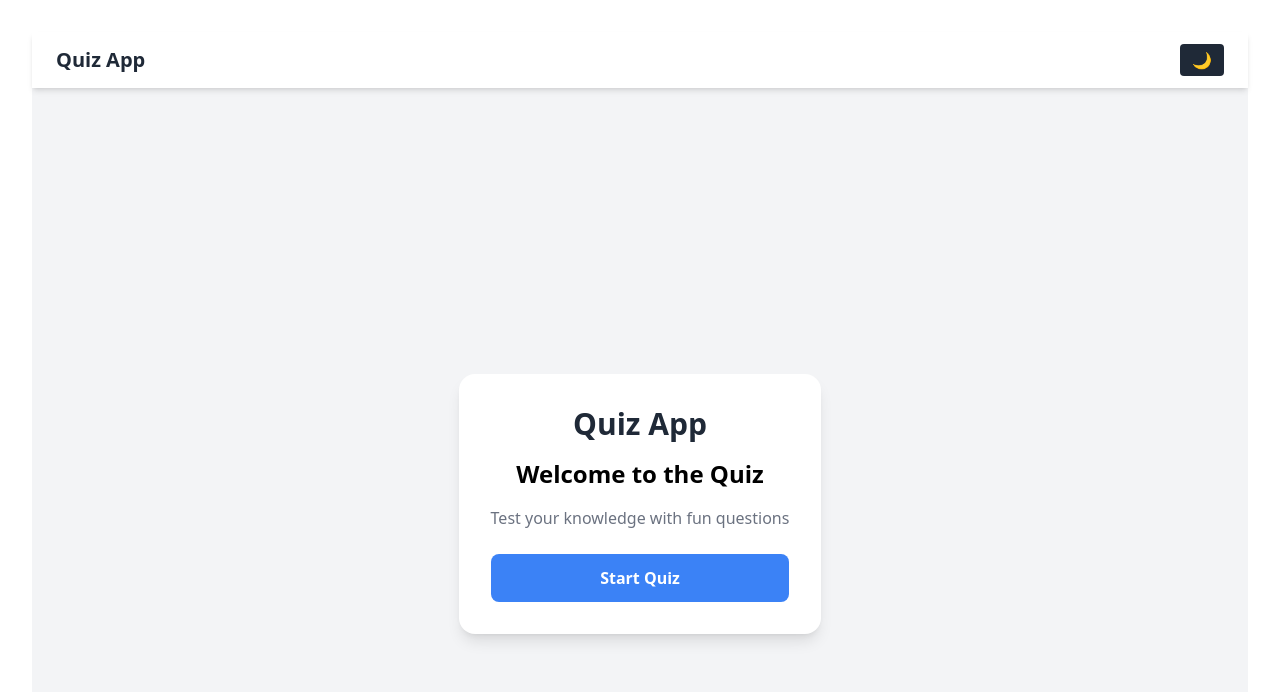
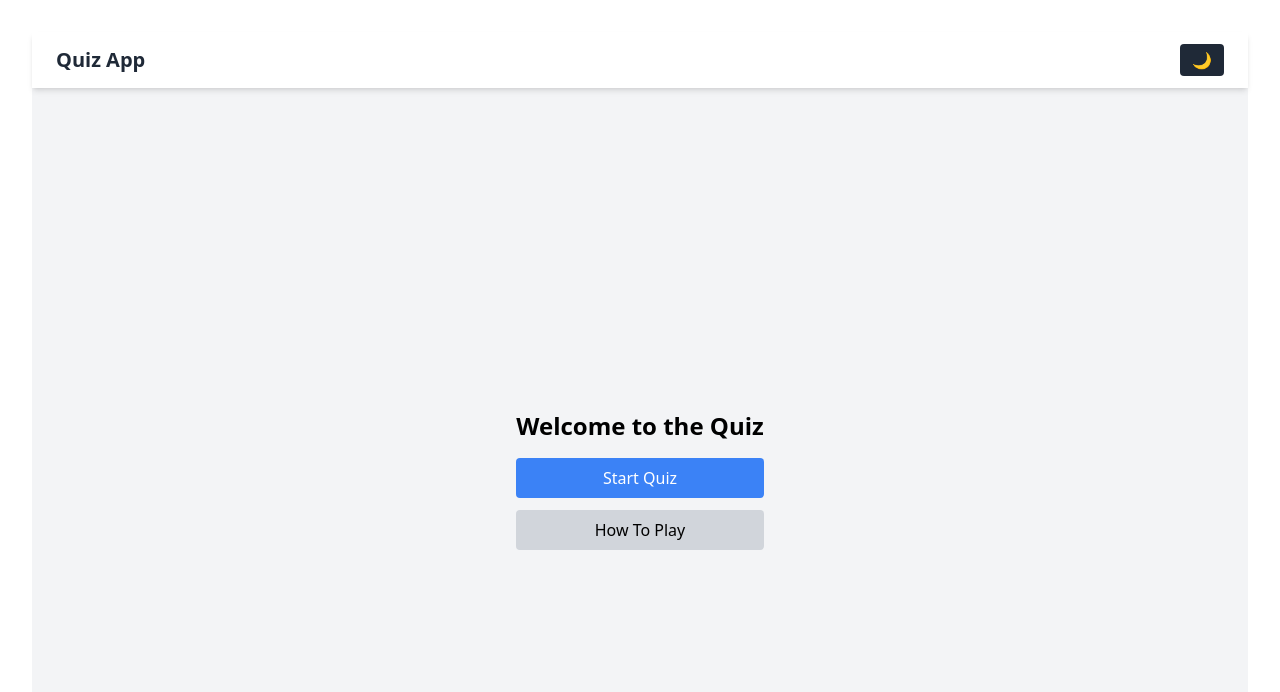
Before and after one commit to dpizzle38/quiz_project, a React (Vite) app: page / in a window 1280 px wide. Shown: the top 692 px of the page. Built offline with nearby package versions, Linux system fonts and the light colour scheme.

Commit message:
deleted the started and show result logic and replaced with a start screen state to facilitate seperation of views where users can read instructions in a seperate view

```diff
--- a/src/Features/Quizzes.jsx
+++ b/src/Features/Quizzes.jsx
@@ -5,8 +5,7 @@ import Result from './Result';
 const Quizzes = ({quizzes, onShuffle}) => {
     const[answers, setAnswers] = useState([]);
     const[currentIndex, setCurrentIndex] = useState(0);
-    const[showResult, setShowResult] = useState(false)
-    const[started, setStarted] = useState(false);
+    const[screen, setScreen] = useState("start");
 
 
     const handleAnswer = (option)=>{
@@ -24,45 +23,78 @@ const Quizzes = ({quizzes, onShuffle}) => {
     };
 
     const submit = () =>{
-        setShowResult(true)
+        setScreen("result")
     }
 
 
-    if(showResult){
+    if(screen === "result"){
         return <Result quizzes={quizzes} answers={answers}/>
+
     }
 
-    if(!started){
+    if(screen === "howto"){
       return(
-        <div className="min-h-screen flex items-center justify-center bg-gray-100 p-4">
-        <div className="bg-white shadow-lg rounded-2xl p-8 text-center max-w-md w-full">
-        <h1 className='text-3xl font-bold mb-4 text-gray-800'>Quiz App</h1>
-        <h2 className='text-2xl font-bold mb-4' >Welcome to the Quiz</h2>
-        <p className='text-gray-500 mb-6'>Test your knowledge with fun questions</p>
-    <button className='w-full bg-blue-500 hover:bg-blue-600 text-white py-3 rounded-lg font-semibold' onClick={()=> {onShuffle(); setStarted(true)}}
+        <div>
+          <div>
+            <h2>How to play</h2>
+            <ul>
+              <li>Click start quiz to begin</li>
+              <li>Select one answer per question</li>
+              <li>Use Next/Prev to Navigate</li>
+              <li>Submit at the end to see your score</li>
+              </ul>
+              <button
+          onClick={() => setScreen("start")}
+          className="mt-6 w-full bg-blue-500 text-white py-2 rounded-lg"
+        >
+          Back
+        </button>
 
-      >Start Quiz</button>
-    </div>
-    </div>
+          </div>
+        </div>
       )
     }
+
+
+    if (screen === "start") {
+  return (
+    <div className="text-center mt-10">
+      <h2 className="text-2xl font-bold mb-4">
+        Welcome to the Quiz
+      </h2>
+
+      <div className="space-y-3">
+
+        <button
+          onClick={() => {
+            onShuffle();
+            setAnswers([]);
+            setCurrentIndex(0);
+            setScreen("quiz");
+          }}
+          className="w-full bg-blue-500 text-white py-2 rounded"
+        >
+          Start Quiz
+        </button>
+
+        <button
+          onClick={() => setScreen("howto")}
+          className="w-full bg-gray-300 py-2 rounded"
+        >
+          How To Play
+        </button>
+
+      </div>
+    </div>
+  );
+}
+
+
+
     return (
      <div className='min-h-screen bg-gray-100 flex items-center justify-center p-4'>
     <div className='w-full max-w-xl flex-1 md:max-w-xl bg-white shadow-lg rounded-2xl p-4 md:p-6'>
-    <div className="mb-4">
-  <p className="text-sm mb-1">
-    Question {currentIndex + 1} of {quizzes.length}
-  </p>
 
-  <div className="w-full bg-gray-300 dark:bg-gray-700 rounded-full h-2">
-    <div
-      className="bg-blue-500 h-2 rounded-full transition-all duration-300"
-      style={{
-        width: `${((currentIndex + 1) / quizzes.length) * 100}%`,
-      }}
-    ></div>
-  </div>
-</div>
         <Question question={quizzes[currentIndex]} onAnswer ={handleAnswer} selectedAnswer={answers[currentIndex]}/>
         <div className='space-x-2 space-y-4 mt-6 justify-between'>
         <button className="flex-1 px-4 py-2 bg-gray-300 rounded-lg"  disabled = {currentIndex === 0} onClick={()=>decrement()}>Prev</button>
```
